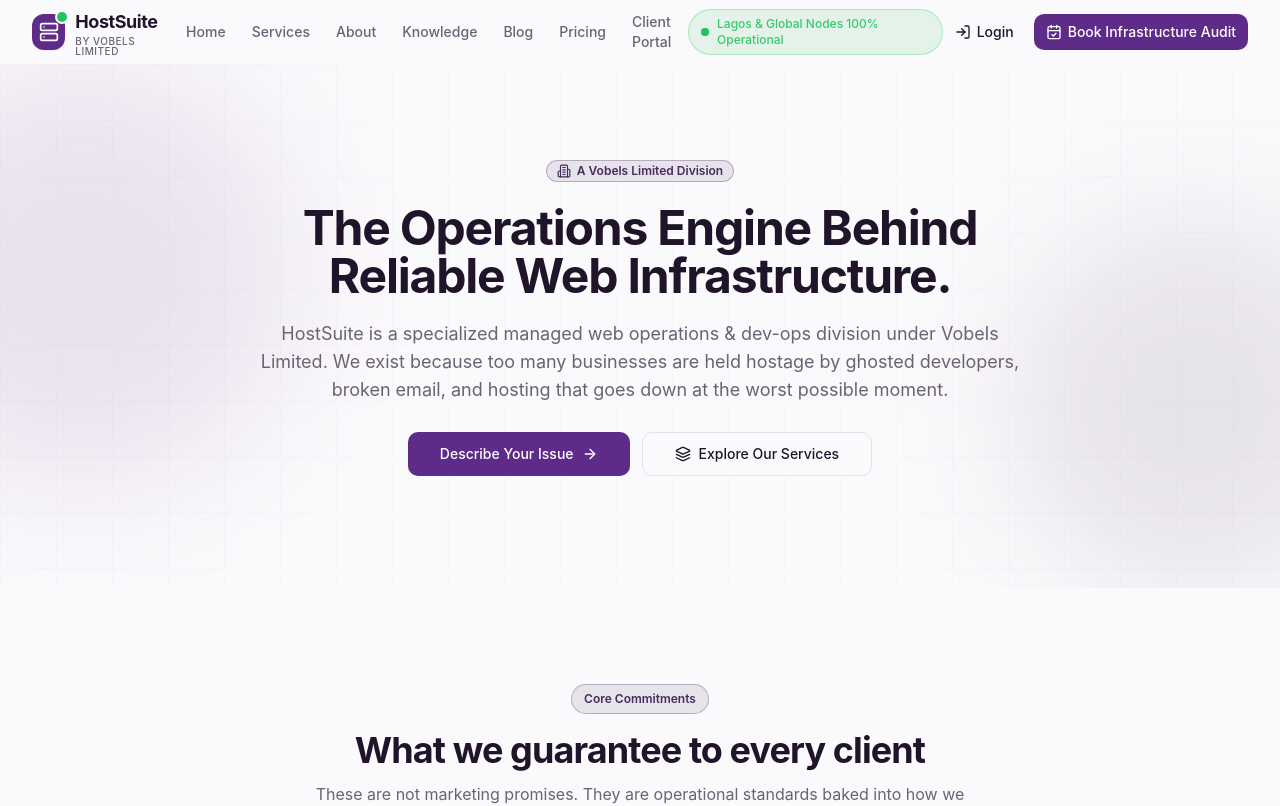
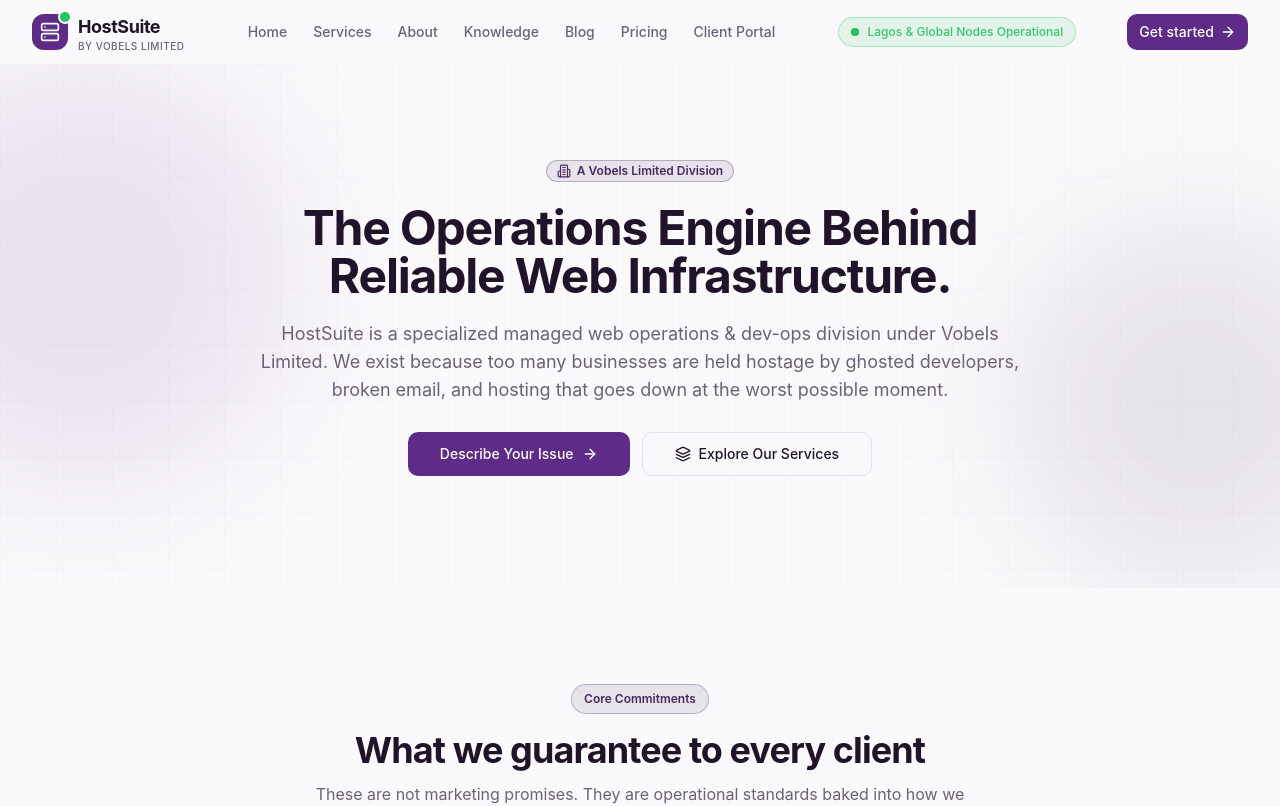
Before and after one commit to Holladworld/hostsuite, a Next.js app: page /about in a window 1280 px wide. Shown: the top 806 px of the page. Built offline with nearby package versions, Linux system fonts and the light colour scheme.

Commit message:
Refresh landing header CTA for customer-first signup

```diff
--- a/components/header.tsx
+++ b/components/header.tsx
@@ -4,10 +4,9 @@ import { useEffect, useState } from 'react';
 import Link from 'next/link';
 import { usePathname } from 'next/navigation';
 import { motion, AnimatePresence } from 'framer-motion';
-import { Server, Menu, X, MessageCircle, CalendarCheck, LogIn } from 'lucide-react';
+import { Server, Menu, X, MessageCircle, ArrowRight } from 'lucide-react';
 import { Button } from '@/components/ui/button';
 import { BRAND, NAV_LINKS, waLink } from '@/lib/constants';
-
 
 function NavLink({ href, label, onNavigate }: { href: string; label: string; onNavigate?: () => void }) {
   return (
@@ -28,7 +27,6 @@ export function Header() {
   const [mobileOpen, setMobileOpen] = useState(false);
   const pathname = usePathname();
 
-
   useEffect(() => {
     const onScroll = () => setScrolled(window.scrollY > 12);
     onScroll();
@@ -36,7 +34,6 @@ export function Header() {
     return () => window.removeEventListener('scroll', onScroll);
   }, []);
 
-  // Close mobile menu on route change
   useEffect(() => {
     setMobileOpen(false);
   }, [pathname]);
@@ -52,58 +49,40 @@ export function Header() {
         }`}
       >
         <div className="mx-auto flex h-16 max-w-7xl items-center justify-between px-4 sm:px-6 lg:px-8">
-          {/* Logo */}
           <Link href="/" className="flex items-center gap-2.5">
             <div className="relative flex h-9 w-9 items-center justify-center rounded-lg bg-primary text-primary-foreground shadow-sm">
               <Server className="h-5 w-5" />
               <span className="absolute -right-0.5 -top-0.5 h-2.5 w-2.5 rounded-full bg-success ring-2 ring-background" />
             </div>
             <div className="flex flex-col leading-none">
-              <span className="font-display text-lg font-bold tracking-tight text-foreground">
-                Host{''}Suite
-              </span>
+              <span className="font-display text-lg font-bold tracking-tight text-foreground">HostSuite</span>
               <span className="text-[10px] font-medium uppercase tracking-wider text-muted-foreground">
                 by {BRAND.parent}
               </span>
             </div>
           </Link>
 
-          {/* Desktop nav */}
           <nav className="hidden items-center gap-0.5 lg:flex">
             {NAV_LINKS.map((link) => (
               <NavLink key={link.href} href={link.href} label={link.label} />
             ))}
           </nav>
 
-          {/* Live status pill */}
           <div className="hidden items-center xl:flex">
             <div className="flex items-center gap-2 rounded-full border border-success/30 bg-success/10 px-3 py-1.5">
               <span className="relative flex h-2 w-2">
                 <span className="absolute inline-flex h-full w-full animate-ping rounded-full bg-success opacity-75" />
                 <span className="relative inline-flex h-2 w-2 rounded-full bg-success" />
               </span>
-              <span className="text-xs font-medium text-success/90">
-                Lagos &amp; Global Nodes 100% Operational
-              </span>
+              <span className="text-xs font-medium text-success/90">Lagos &amp; Global Nodes Operational</span>
             </div>
           </div>
 
-          {/* CTAs */}
           <div className="flex items-center gap-2">
-            <Button asChild variant="ghost" size="sm" className="hidden sm:inline-flex">
-              <Link href="/portal" className="gap-1.5">
-                <LogIn className="h-4 w-4" />
-                Login
-              </Link>
-            </Button>
-            <Button
-              asChild
-              size="sm"
-              className="hidden bg-primary text-primary-foreground hover:bg-primary/90 sm:inline-flex"
-            >
-              <Link href="/#diagnostic" scroll className="gap-1.5">
-                <CalendarCheck className="h-4 w-4" />
-                Book Infrastructure Audit
+            <Button asChild size="sm" className="hidden bg-primary text-primary-foreground hover:bg-primary/90 sm:inline-flex">
+              <Link href="/portal?mode=signup" className="gap-1.5">
+                Get started
+                <ArrowRight className="h-4 w-4" />
               </Link>
             </Button>
             <button
@@ -117,7 +96,6 @@ export function Header() {
         </div>
       </motion.header>
 
-      {/* Mobile drawer */}
       <AnimatePresence>
         {mobileOpen && (
           <>
@@ -151,9 +129,7 @@ export function Header() {
                   <span className="absolute inline-flex h-full w-full animate-ping rounded-full bg-success opacity-75" />
                   <span className="relative inline-flex h-2 w-2 rounded-full bg-success" />
                 </span>
-                <span className="text-xs font-medium text-success/90">
-                  Lagos &amp; Global Nodes 100% Operational
-                </span>
+                <span className="text-xs font-medium text-success/90">Lagos &amp; Global Nodes Operational</span>
               </div>
 
               <nav className="mt-6 flex flex-col gap-1">
@@ -171,14 +147,14 @@ export function Header() {
               </nav>
 
               <div className="mt-auto flex flex-col gap-2">
-                <Button asChild variant="outline" className="w-full">
-                  <Link href="/portal" onClick={() => setMobileOpen(false)} className="gap-1.5">
-                    <LogIn className="h-4 w-4" /> Login
+                <Button asChild className="w-full bg-primary text-primary-foreground hover:bg-primary/90">
+                  <Link href="/portal?mode=signup" onClick={() => setMobileOpen(false)} className="gap-1.5">
+                    Get started <ArrowRight className="h-4 w-4" />
                   </Link>
                 </Button>
-                <Button asChild className="w-full bg-primary text-primary-foreground hover:bg-primary/90">
-                  <a href={waLink('Hello HostSuite, I would like to book an infrastructure audit for my business website.')} target="_blank" rel="noopener noreferrer">
-                    <MessageCircle className="h-4 w-4" /> Emergency WhatsApp Desk
+                <Button asChild variant="outline" className="w-full">
+                  <a href={waLink('Hello HostSuite, I need help with my business technology.')} target="_blank" rel="noopener noreferrer">
+                    <MessageCircle className="h-4 w-4" /> Talk to us
                   </a>
                 </Button>
               </div>
```
